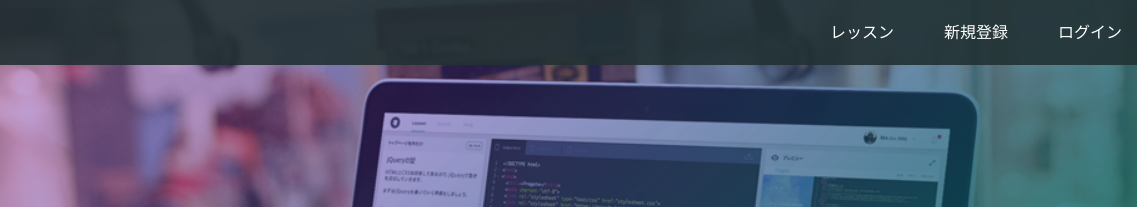
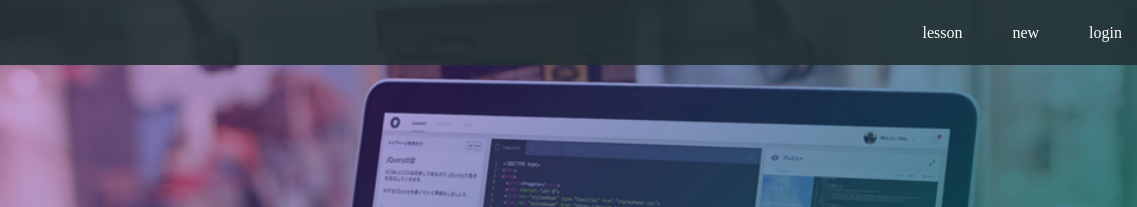
Before and after one commit to nacawo/zen, a plain HTML site: page index.html in a window 1280 px wide. Shown: the top 207 px of the page, 143-1280 px from the left. Drawn offline with Linux system fonts and the light colour scheme.

Commit message:
Update index.html

```diff
--- a/index.html
+++ b/index.html
@@ -4,7 +4,7 @@
 <head>
   <meta charset="utf-8">
   <meta name="viewport" content="width=device-width, initial-scale=1.0">
-  <title>Progate</title>
+  <title>nakaokichi</title>
   <link href="https://maxcdn.bootstrapcdn.com/font-awesome/4.7.0/css/font-awesome.min.css" rel="stylesheet" integrity="sha384-wvfXpqpZZVQGK6TAh5PVlGOfQNHSoD2xbE+QkPxCAFlNEevoEH3Sl0sibVcOQVnN" crossorigin="anonymous">
   <link rel="stylesheet" type="text/css" href="stylesheet.css">
 </head>
@@ -16,9 +16,9 @@
       </div>
       <span class="fa fa-bars menu-icon"></span>
       <div class="header-right">
-        <a href="#">レッスン</a>
-        <a href="#">新規登録</a>
-        <a href="#" class="login">ログイン</a>
+        <a href="#">lesson</a>
+        <a href="#">new</a>
+        <a href="#" class="login">login</a>
       </div>
     </div>
   </header>
```
